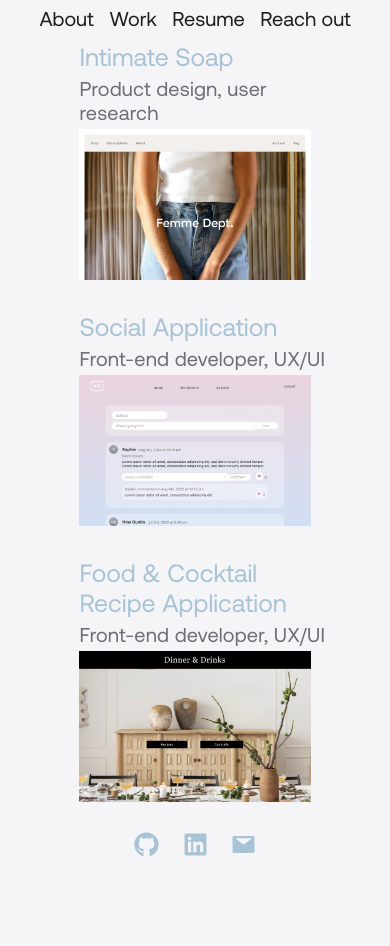
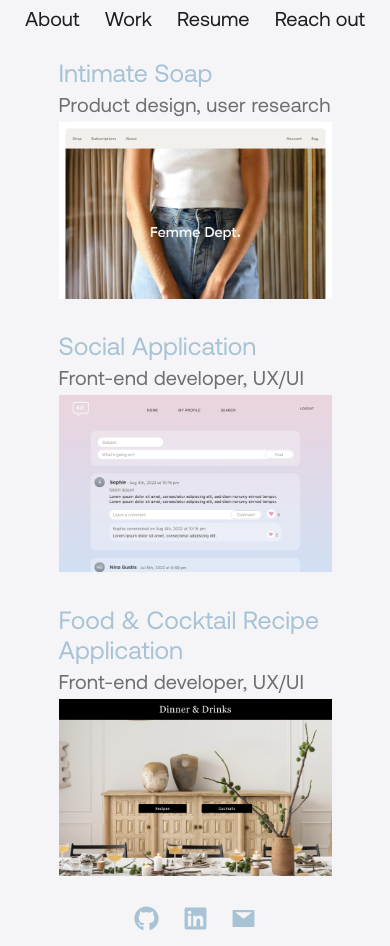
Before and after one commit to sophiehomer/react_portfolio, a React (Create React App) app: page /work in a window 390 px wide. Before the commit the page ends 872 px from the top, so only its background shows below. Built offline with nearby package versions, Linux system fonts and the light colour scheme.

Commit message:
media queries

```diff
--- a/src/index.css
+++ b/src/index.css
@@ -1152,7 +1152,7 @@ footer {
   .projectNav {
     display: flex;
     flex-direction: row;
-    justify-content: center;
+    justify-content: space-evenly;
   }
 }
 
@@ -1218,6 +1218,30 @@ footer {
 
 
       }
+/* -------------------------- WORK MEDIA QUERIES --------------------------- */
+@media only screen and (max-width: 1269px) {
+  .femmeDeptContainer {
+    margin-top: 4%;
+  }
+ }
+
+@media only screen and (max-width: 800px) {
+  .femmeDeptImg,
+  .kitImg,
+  .dinnerDrinksImg {
+    width: 100%;
+  }
+
+  .ddProductAndRole,
+  .dinnerDrinkPageLink,
+  .kitPageLink,
+  .kitProductAndRole,
+  .fdPageLink,
+  .fdProductAndRole {
+    margin-left: 0%;
+  }
+ }
+
 
 /* -------------------------- MORE ABOUT ME MEDIA QUERIES --------------------------- */
 @media only screen and (max-width: 1269px) {
```
